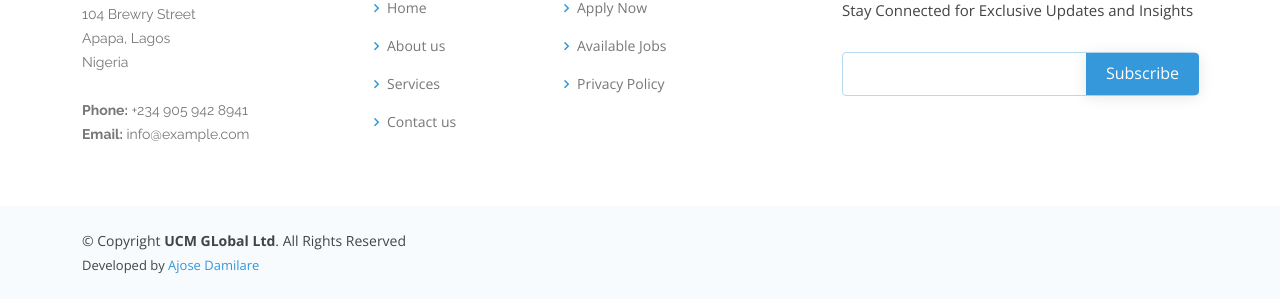
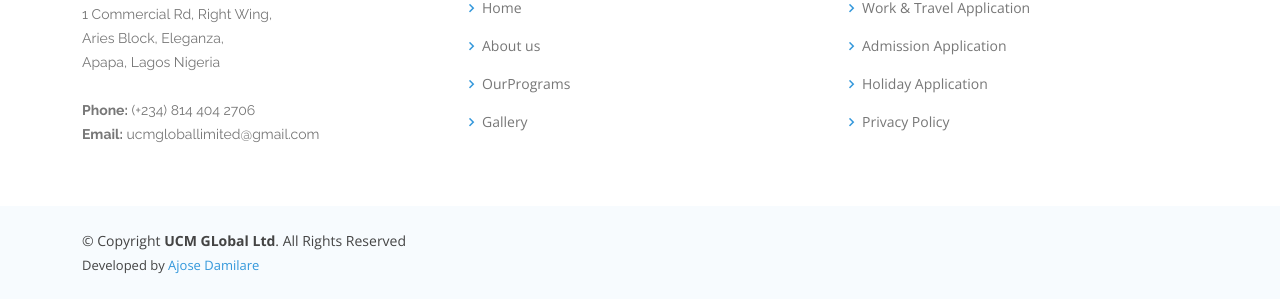
Before and after one commit to Dakolo14/ucm-global, a plain HTML site: page application-form.html in a window 1280 px wide. Shown: the part 2021-2320 px from the top of the page. Drawn offline with nearby package versions, Linux system fonts and the light colour scheme.

Commit message:
major commit

```diff
--- a/application-form.html
+++ b/application-form.html
@@ -207,42 +207,35 @@
       <div class="container">
         <div class="row">
 
-          <div class="col-lg-3 col-md-6 footer-contact">
-            <h3>Lumia</h3>
+          <div class="col-lg-4 col-md-6 footer-contact">
+            <h3>UCM Global</h3>
             <p>
-              104 Brewry Street <br>
-              Apapa, Lagos<br>
-              Nigeria <br><br>
-              <strong>Phone:</strong> +234 905 942 8941<br>
-              <strong>Email:</strong> info@example.com<br>
+              1 Commercial Rd, Right Wing,
+              <br>Aries Block, Eleganza,
+              <br>Apapa, Lagos Nigeria <br><br>
+              <strong>Phone:</strong> (+234) 814 404 2706<br>
+              <strong>Email:</strong> ucmgloballimited@gmail.com<br>
             </p>
           </div>
 
-          <div class="col-lg-2 col-md-6 footer-links">
+          <div class="col-lg-4 col-md-6 footer-links">
             <h4>QuickLinks</h4>
             <ul>
               <li><i class="bx bx-chevron-right"></i> <a href="index.html">Home</a></li>
-              <li><i class="bx bx-chevron-right"></i> <a href="index.html#about">About us</a></li>
-              <li><i class="bx bx-chevron-right"></i> <a href="index.html#services">Services</a></li>
-              <li><i class="bx bx-chevron-right"></i> <a href="index.html#contact">Contact us</a></li>
+              <li><i class="bx bx-chevron-right"></i> <a href="about.html">About us</a></li>
+              <li><i class="bx bx-chevron-right"></i> <a href="program.html">OurPrograms</a></li>
+              <li><i class="bx bx-chevron-right"></i> <a href="gallery.html">Gallery</a></li>
             </ul>
           </div>
 
-          <div class="col-lg-3 col-md-6 footer-links">
+          <div class="col-lg-4 col-md-6 footer-links">
             <h4>Our Services</h4>
             <ul>
-              <li><i class="bx bx-chevron-right"></i> <a href="application-form.html">Apply Now</a></li>
-              <li><i class="bx bx-chevron-right"></i> <a href="career.html">Available Jobs</a></li>
+              <li><i class="bx bx-chevron-right"></i> <a href="work-travel.html">Work & Travel Application</a></li>
+              <li><i class="bx bx-chevron-right"></i> <a href="admission.html">Admission Application</a></li>
+              <li><i class="bx bx-chevron-right"></i> <a href="holiday.html">Holiday Application</a></li>
               <li><i class="bx bx-chevron-right"></i> <a href="privacy.html">Privacy Policy</a></li>
             </ul>
-          </div>
-
-          <div class="col-lg-4 col-md-6 footer-newsletter">
-            <h4>Join Our Newsletter</h4>
-            <p>Stay Connected for Exclusive Updates and Insights</p>
-            <form>
-              <input type="email" name="email"><input type="submit" value="Subscribe">
-            </form>
           </div>
 
         </div>
@@ -260,7 +253,7 @@
           <!-- You can delete the links only if you purchased the pro version. -->
           <!-- Licensing information: https://bootstrapmade.com/license/ -->
           <!-- Purchase the pro version with working PHP/AJAX contact form: https://bootstrapmade.com/lumia-bootstrap-business-template/ -->
-          Developed by <a href="https://dakolo14.github.io/project-portfolio/" target="_blank">Ajose Damilare</a>
+          Developed by <a href="https://www.ajosedamilare.com/" target="_blank">Ajose Damilare</a>
         </div>
       </div>
       <!--
```
Also changed, not shown: about.html (+1 -1 lines), admission.html (+1 -1 lines), career.html (+16 -23 lines), contact.html (+1 -1 lines), gallery.html (+1 -1 lines), holiday.html (+1 -1 lines), index.html (+1 -1 lines), privacy.html (+1 -1 lines), program.html (+2 -2 lines), services.html (+16 -23 lines), work-travel.html (+1 -1 lines).
